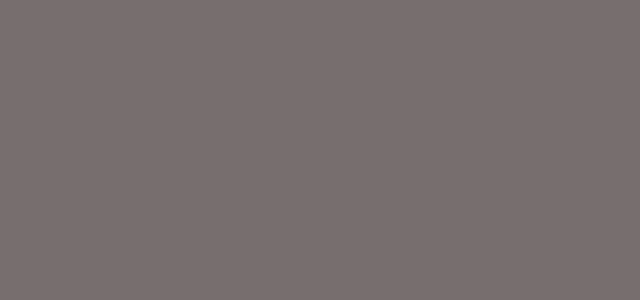
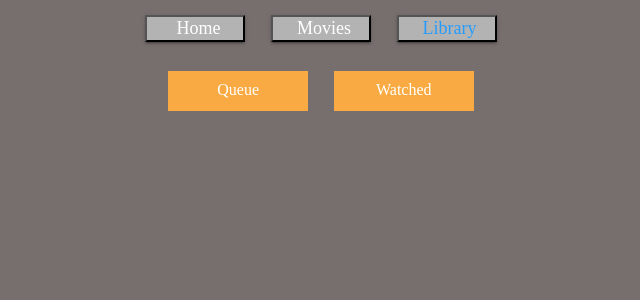
Before and after one commit to grisha19961116/goit-react-hw-05-movies, a React (Create React App) app: page /library in a window 1280 px wide. Shown: the top 300 px of the page, without its empty margins (319-959 px from the left). Built offline with nearby package versions, Linux system fonts and the light colour scheme.

Commit message:
add some changes

```diff
--- a/src/App.js
+++ b/src/App.js
@@ -8,6 +8,9 @@ import Navigation from './components/Navigation/Navigation';
 
 const HomePage = lazy(() =>
   import('./components/Home/Home' /* webpackChunkName: "HomePage" */),
+);
+const LibraryPage = lazy(() =>
+  import('./components/Library/Library' /* webpackChunkName: "LibraryPage" */),
 );
 const MoviesPage = lazy(() =>
   import('./components/Movies/Movies' /* webpackChunkName: "MoviesPage" */),
@@ -30,6 +33,10 @@ function App() {
           <Route exact path="/">
             <Navigation />
             <HomePage />
+          </Route>
+          <Route exact path="/library">
+            <Navigation />
+            <LibraryPage />
           </Route>
           <Route exact path="/movies">
             <Navigation />
--- a/src/components/Detail/Detail.jsx
+++ b/src/components/Detail/Detail.jsx
@@ -122,8 +122,8 @@ function Detail() {
         </div>
       </div>
       <div className={s.detail_navigation_wrapper}>
-        <Button text="Cast" to={`/movies/${id}/cast`} isRedirect={true} />
-        <Button text="Review" to={`/movies/${id}/review`} isRedirect={true} />
+        <Button text="Cast" to={`/movies/${id}/cast`} />
+        <Button text="Review" to={`/movies/${id}/review`} />
       </div>
     </div>
   ) : (
--- /dev/null
+++ b/src/components/Library/Library.jsx
@@ -0,0 +1,12 @@
+import s from './Library.module.css';
+
+const Library = () => {
+  return (
+    <div className={s.library_btn_wrapper}>
+      <button className={s.library__btn}>Queue</button>
+      <button className={s.library__btn}>Watched</button>
+    </div>
+  );
+};
+
+export default Library;
--- /dev/null
+++ b/src/components/Library/Library.module.css
@@ -0,0 +1,87 @@
+.library_btn_wrapper {
+  display: flex;
+  justify-content: center;
+  font-family: 'Mountains of Christmas', cursive;
+  padding: 14px 0;
+}
+
+.library__btn:first-child {
+  margin-right: 2%;
+}
+
+.library__btn {
+  width: 140px;
+  height: 40px;
+  font-size: 16px;
+  border: none;
+  outline: none;
+  color: #fff;
+  cursor: pointer;
+  position: relative;
+  z-index: 0;
+}
+
+.library__btn:before {
+  content: '';
+  background: linear-gradient(
+    45deg,
+    #ff0000,
+    #ff7300,
+    #fffb00,
+    #48ff00,
+    #00ffd5,
+    #002bff,
+    #7a00ff,
+    #ff00c8,
+    #ff0000
+  );
+  position: absolute;
+  top: -2px;
+  left: -2px;
+  background-size: 400%;
+  z-index: -1;
+  filter: blur(5px);
+  width: calc(100% + 4px);
+  height: calc(100% + 4px);
+  animation: glowing 20s linear infinite;
+  opacity: 0;
+  transition: opacity 0.3s ease-in-out;
+  border-radius: 10px;
+}
+
+.library__btn:active {
+  color: #000;
+}
+
+.library__btn:active:after {
+  background: transparent;
+}
+
+.library__btn:hover:before {
+  opacity: 1;
+}
+
+.library__btn:after {
+  z-index: -1;
+  content: '';
+  position: absolute;
+  width: 100%;
+  height: 100%;
+  background: rgb(250, 170, 66);
+  left: 0;
+  top: 0;
+}
+
+@keyframes glowing {
+  0% {
+    background-position: 0 0;
+  }
+  50% {
+    background-position: 400% 0;
+  }
+  100% {
+    background-position: 0 0;
+  }
+}
+
+/* color: rgb(37, 156, 253); */
--- a/src/components/Navigation/Button/Button.jsx
+++ b/src/components/Navigation/Button/Button.jsx
@@ -1,23 +1,10 @@
-import { NavLink, useHistory } from 'react-router-dom';
+import { NavLink } from 'react-router-dom';
 
 import s from './Button.module.css';
 
-const Button = ({ text, to, isRedirect }) => {
-  const history = useHistory();
-
-  const setHistory = to => {
-    if (to === '/') {
-      return history.push(to, { from: 'home' });
-    }
-    history.push(to, { from: 'movie' });
-  };
-
+const Button = ({ text, to }) => {
   return (
-    <button
-      type="button"
-      className={s.button_navigation}
-      onClick={() => !isRedirect && setHistory(to)}
-    >
+    <button type="button" className={s.button_navigation}>
       <NavLink
         exact
         to={to}
--- a/src/components/Navigation/Button/Button.module.css
+++ b/src/components/Navigation/Button/Button.module.css
@@ -13,6 +13,10 @@
 }
 .button_navigation:first-child {
   margin-right: 2%;
+}
+
+.button_navigation:last-child {
+  margin-left: 2%;
 }
 
 .navigation_link {
--- a/src/components/Navigation/Navigation.jsx
+++ b/src/components/Navigation/Navigation.jsx
@@ -6,6 +6,7 @@ const Navigation = () => {
     <div className={s.wrapper__button}>
       <Button text="Home" to="/" />
       <Button text="Movies" to="/movies" />
+      <Button text="Library" to="/library" />
     </div>
   );
 };
```
Also changed, not shown: 53 other files (tests, documents, lock files or other folders).
